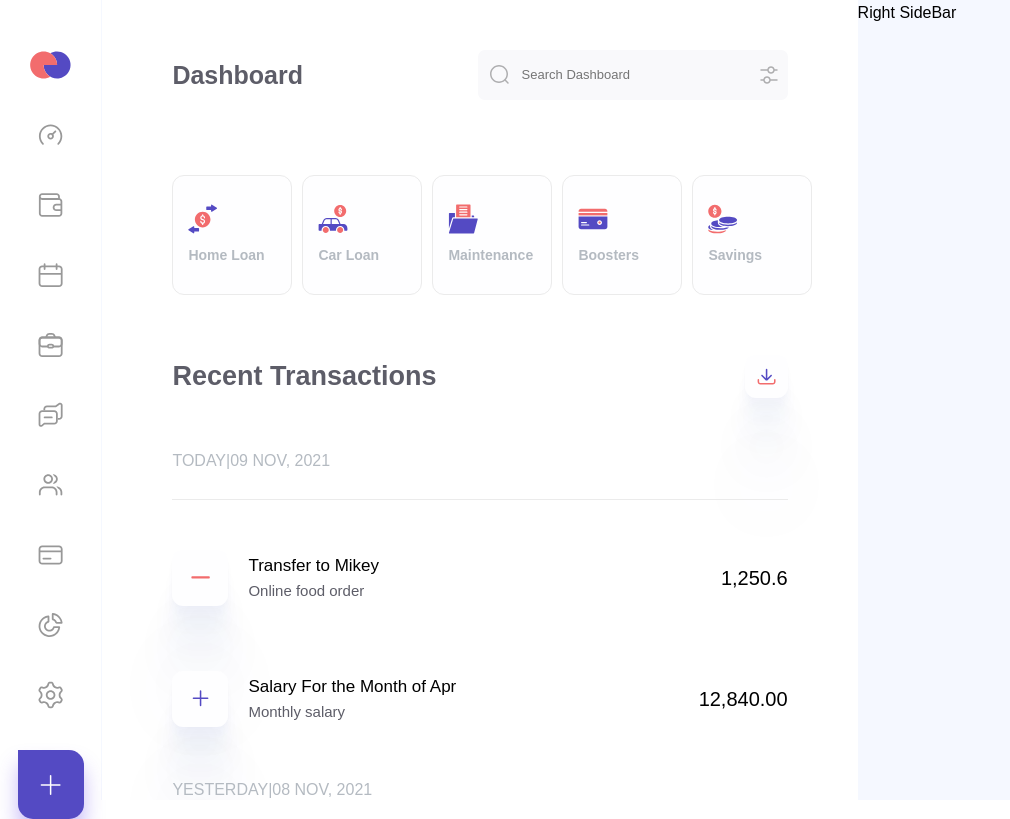
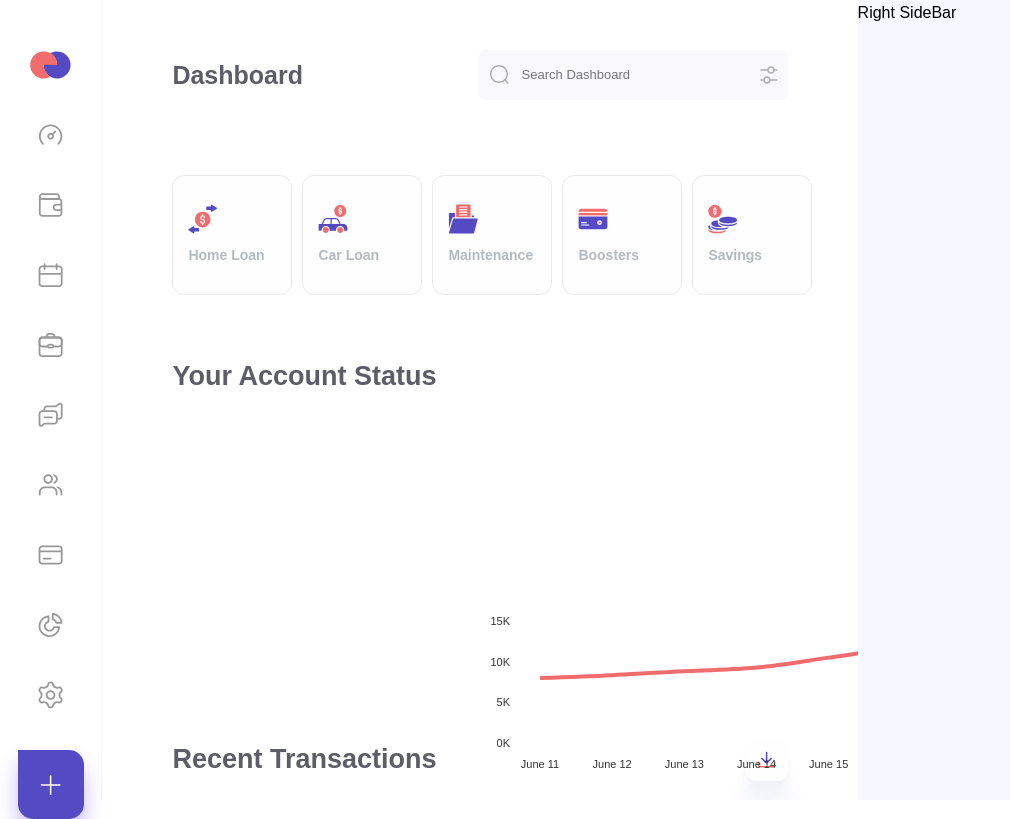
Before and after one commit to Speckope/finance-dashboard, a React (Create React App) app: page / in a window 1280 px wide. Shown: the whole page, without its empty margins (0-1010 px from the left). Built offline with nearby package versions, Linux system fonts and the light colour scheme; a web font is replaced by a local one.

Commit message:
Succesfully rendered customized line chart! With customized tooltip!

```diff
--- a/src/areas/Contents.tsx
+++ b/src/areas/Contents.tsx
@@ -6,6 +6,7 @@ import CardsList from 'src/components/CardsList';
 import { cvar } from 'src/theming/cvar';
 import SearchBar from 'src/components/SearchBar';
 import RecentTransactions from 'src/components/RecentTransactions';
+import LineChart from 'src/components/LineChart';
 
 interface ContentsProps {}
 
@@ -19,6 +20,12 @@ const Contents: React.FC<ContentsProps> = () => {
         <SearchBar />
       </ContentsTopWrapper>
       <CardsList />
+      <LineAreaWraper>
+        <Text size='2.7rem' fontWeight='bold' color='fontColorHeading'>
+          <h2>Your Account Status</h2>
+        </Text>
+        <LineChart />
+      </LineAreaWraper>
       <RecentTransactions />
     </ContentsWrapper>
   );
@@ -47,4 +54,13 @@ const ContentsTopWrapper = styled.div`
   margin-top: 5rem;
 `;
 
+const LineAreaWraper = styled.div`
+  display: flex;
+  flex-direction: column;
+  align-items: start;
+  gap: 5rem;
+
+  padding-bottom: 6rem;
+`;
+
 export default Contents;
--- a/src/components/LineChart.tsx
+++ b/src/components/LineChart.tsx
@@ -1,9 +1,140 @@
-import React from 'react';
+import React, { useContext, useEffect, useState } from 'react';
+import { ResponsiveLine, Serie } from '@nivo/line';
+import styled, { ThemeContext } from 'styled-components';
+import { balanceData } from 'src/data/balanceData';
+import { formatBalanceData } from 'src/utils/formatBalnceData';
+import { cvar } from 'src/theming/cvar';
+import { Theme } from '@nivo/core';
+import Text from './Text';
 
 interface LineChartProps {}
 
 const LineChart: React.FC<LineChartProps> = () => {
-  return <div>Line Chart</div>;
+  // Create theme for ResponsiveLine from our SC theme
+  const themeContext = useContext(ThemeContext);
+  const lineTheme: Theme = {
+    crosshair: {
+      line: {
+        stroke: themeContext.colors.primary,
+        strokeWidth: 2,
+        strokeOpacity: 0.5,
+      },
+    },
+    textColor: themeContext.fontColors.secondary,
+    fontFamily: themeContext.fonts.secondary,
+    fontSize: 13,
+  };
+
+  const [formattedData, setFormattedData] = useState<Serie[]>([]);
+
+  useEffect(() => {
+    setFormattedData(formatBalanceData(balanceData));
+  }, []);
+
+  return (
+    <Wrapper>
+      <ResponsiveLine
+        data={formattedData}
+        margin={{ top: 50, right: 50, bottom: 50, left: 60 }}
+        xScale={{
+          type: 'time',
+          // native will read correctly from new Date()
+          // No need to format with custom d3 values.
+          format: 'native',
+          // We're not using UTC
+          useUTC: false,
+          precision: 'day',
+        }}
+        yScale={{
+          type: 'linear',
+          min: 0,
+          max: 'auto',
+          stacked: true,
+        }}
+        // No axis top or right
+        axisTop={null}
+        axisRight={null}
+        axisBottom={{
+          // No line ticks
+          tickSize: 0,
+          tickPadding: 15,
+          format: '%B %e',
+          tickValues: 'every 1 day',
+        }}
+        axisLeft={{
+          tickSize: 0,
+          tickPadding: 30,
+          // Tick Values define how many values will be rendered on yAxis.
+          // (not counting minumin Value)
+          // Will render different number sometimes to accomodate to data.
+          // It should usually render around +-2K on yAxis (with mock data)
+          // either way it shouldn't be cluttered.
+          tickValues: 5,
+          // Return values in tousands '1K' '2K' '20K'
+          format: (value: number) => {
+            return Math.round(value / 1000) + 'K';
+          },
+        }}
+        // For mouse interactivity. False means no tooltips or crosshair.
+        // Alternative is enableSlices (different tooltip will be rendered)
+        // with crosshair only for specified axis
+        useMesh={true}
+        // No points on line or grid
+        enablePoints={false}
+        enableGridX={false}
+        enableGridY={false}
+        animate={true}
+        // Our theme
+        theme={lineTheme}
+        // Custom tooltip. We get access to point
+        tooltip={(point) => (
+          <Tooltip>
+            <Text
+              // TODO Add 500 font weight to @fontFace. Both Tomorrow and Open Sans
+              fontWeight='500'
+              color='colorBackground'
+              font='fontSecondary'
+              size='1.3rem'
+            >
+              <p>{point.point.data.yFormatted}</p>
+            </Text>
+          </Tooltip>
+        )}
+        // Line color
+        colors={themeContext.colors.secondary}
+        lineWidth={4}
+        // Line rendering algorithm
+        curve='natural'
+      />
+    </Wrapper>
+  );
 };
 
+const Wrapper = styled.div`
+  display: flex;
+  justify-content: center;
+  align-items: center;
+
+  height: 23rem;
+  min-height: 23rem;
+
+  // For some reason it has to stay for chart to have correct font-family
+  // Defining font'family here and on lineTheme font-family is neccesary.
+  font-family: ${cvar('fontSecondary')};
+
+  width: 100%;
+`;
+
+const Tooltip = styled.div`
+  display: flex;
+  justify-content: center;
+  align-items: center;
+
+  min-height: 3.1rem;
+  min-width: 6rem;
+  border-radius: 5px;
+
+  background-color: ${cvar('fontColorPrimary')};
+`;
+
 export default LineChart;
```
